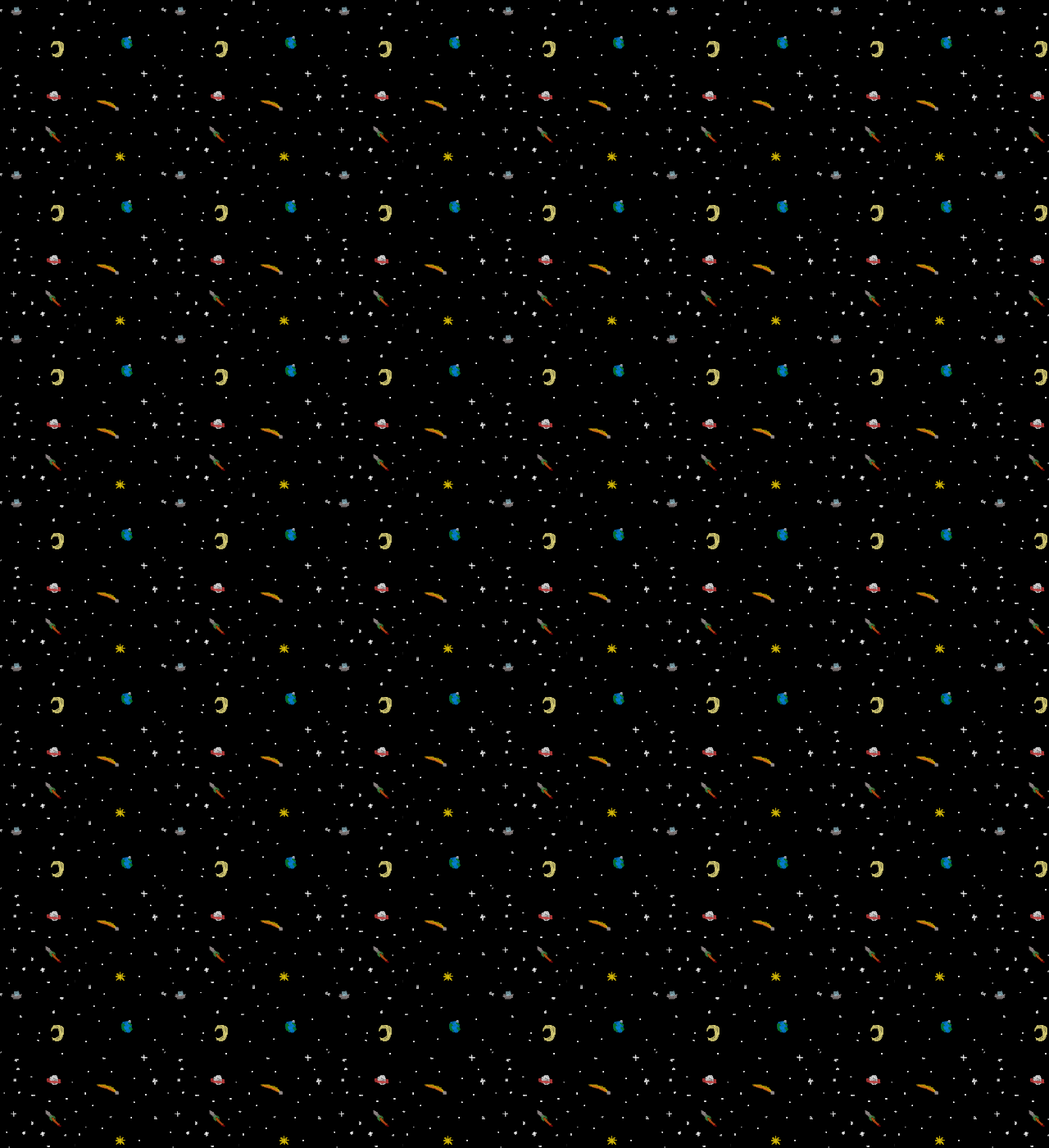
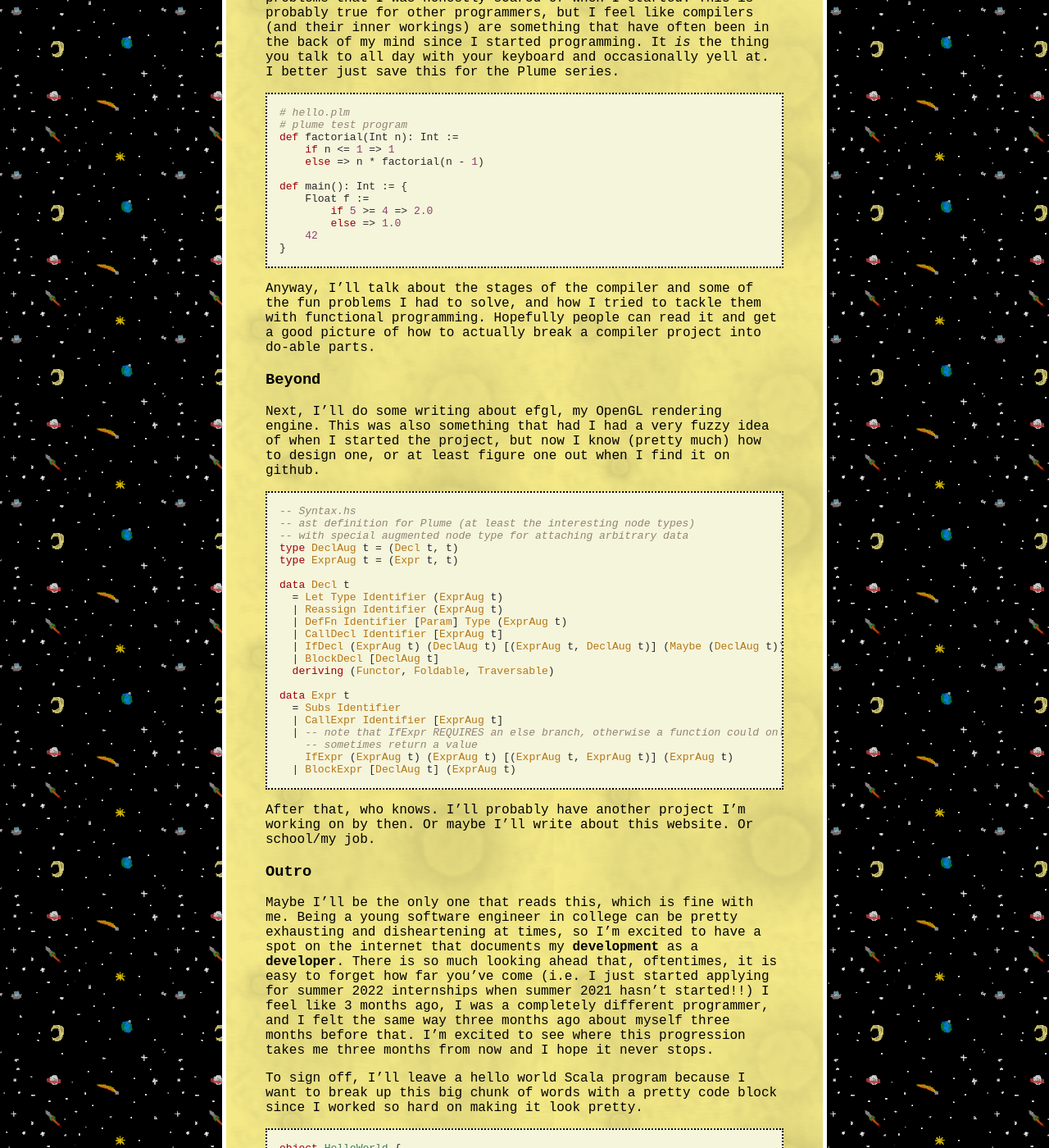
Before and after one commit to e-hat/e-hat.github.io, a Jekyll site: the page built from _posts/2021-4-27-helloworld.md, in a window 1280 px wide and 1400 px high, scrolled down 1305 px. Shown: the whole window at 82% size. Built offline with Jekyll 4.4.1, drawn with Linux system fonts in a browser that asks for light colours; some of the changed text lies outside the part shown.

Commit message:
updated hellowold

````diff
--- a/_posts/2021-4-27-helloworld.md
+++ b/_posts/2021-4-27-helloworld.md
@@ -15,7 +15,50 @@
 so I'd like to jot down things that I wished I knew when I started learning
 a topic.
 
-### Plans
+I'll sprinkle in some of my favorite code blocks from my projects to liven things up.
+
+```cpp
+// Renderer.cpp
+// performing clustered light culling on GPU in efgl
+m_nActiveLights->SetData(
+    0,
+    sizeof(unsigned int),
+    &N_ACTIVE_LIGHTS_CLEAR_VAL
+);
+m_nActiveClusters->SetData(
+    0,
+    sizeof(DispatchIndirectParams),
+    &N_ACTIVE_CLUSTERS_CLEAR_VAL
+);
+glMemoryBarrier(GL_SHADER_STORAGE_BARRIER_BIT);
+
+glMemoryBarrier(GL_TEXTURE_FETCH_BARRIER_BIT);
+m_DepthMap->Bind(0);
+
+m_CullClusters->Bind();
+// probably important that width is divisible by group size
+m_CullClusters->Dispatch(
+    m_Camera.ScreenWidth  / CULL_CLUSTERS_GROUP_DIM_X,
+    m_Camera.ScreenHeight / CULL_CLUSTERS_GROUP_DIM_Y,
+    1
+);
+
+glMemoryBarrier(GL_SHADER_STORAGE_BARRIER_BIT);
+
+m_CompressActive->Bind();
+m_CompressActive->Dispatch(NUM_TILES_X, NUM_TILES_Y, NUM_TILES_Z);
+
+glMemoryBarrier(GL_SHADER_STORAGE_BARRIER_BIT);
+
+m_CullLights->Bind();
+
+glm::mat4 view = m_Scene->Camera.GetViewMatrix();
+m_CullLights->SetUniform("view", view);
+m_CullLights->DispatchIndirect(0);
+```
+
+## Plans
+### Plume
 I'll probably start with a series about Plume, the programming language I am
 writing a compiler for in Haskell. It's been an awesome project because I've
 been able to tackle all sorts of problems that I was honestly scared of when I
@@ -24,23 +67,73 @@
 mind since I started programming. It *is* the thing you talk to all day with your
 keyboard and occasionally yell at. I better just save this for the Plume series.
 
+```python
+# hello.plm
+# plume test program
+def factorial(Int n): Int :=
+    if n <= 1 => 1
+    else => n * factorial(n - 1)
+
+def main(): Int := {
+    Float f :=
+        if 5 >= 4 => 2.0
+        else => 1.0
+    42
+}
+```
+
 Anyway, I'll talk about the stages of the compiler and some of the fun problems
 I had to solve, and how I tried to tackle them with functional programming. Hopefully
 people can read it and get a good picture of how to actually break a compiler
 project into do-able parts.
 
+### Beyond
 Next, I'll do some writing about efgl, my OpenGL rendering engine. This was also something
 that had I had a very fuzzy idea of when I started the project, but now I know
 (pretty much) how to design one, or at least figure one out when I find it on
 github.
 
+```haskell
+-- Syntax.hs
+-- ast definition for Plume (at least the interesting node types)
+-- with special augmented node type for attaching arbitrary data
+type DeclAug t = (Decl t, t)
+type ExprAug t = (Expr t, t)
+
+data Decl t
+  = Let Type Identifier (ExprAug t)
+  | Reassign Identifier (ExprAug t)
+  | DefFn Identifier [Param] Type (ExprAug t)
+  | CallDecl Identifier [ExprAug t]
+  | IfDecl (ExprAug t) (DeclAug t) [(ExprAug t, DeclAug t)] (Maybe (DeclAug t))
+  | BlockDecl [DeclAug t]
+  deriving (Functor, Foldable, Traversable)
+
+data Expr t
+  = Subs Identifier
+  | CallExpr Identifier [ExprAug t]
+  | -- note that IfExpr REQUIRES an else branch, otherwise a function could only
+    -- sometimes return a value
+    IfExpr (ExprAug t) (ExprAug t) [(ExprAug t, ExprAug t)] (ExprAug t)
+  | BlockExpr [DeclAug t] (ExprAug t)
+```
+
 After that, who knows. I'll probably have another project I'm working on by then.
 Or maybe I'll write about this website. Or school/my job.
 
 ### Outro
-Maybe I'll be the only one that reads this, which is fine with me.
+Maybe I'll be the only one that reads this, which is fine with me. Being a young software
+engineer in college can be pretty exhausting and disheartening at times, so I'm
+excited to have a spot on the internet that documents my **development** as a **developer**.
+There is so much looking ahead that, oftentimes, it is easy to forget how far you've come
+(i.e. I just started applying for summer 2022 internships when summer 2021 hasn't started!!)
+I feel like 3 months ago, I was a completely different programmer, and I felt the same way
+three months ago about myself three months before that. I'm excited to see where this progression
+takes me three months from now and I hope it never stops.
+
 To sign off, I'll leave a hello world Scala program because I want to break up this
-big chunk of words with a pretty code block.
+big chunk of words with a pretty code block since I worked so hard on making it
+look pretty.
 
 ```scala
 object HelloWorld {
````
